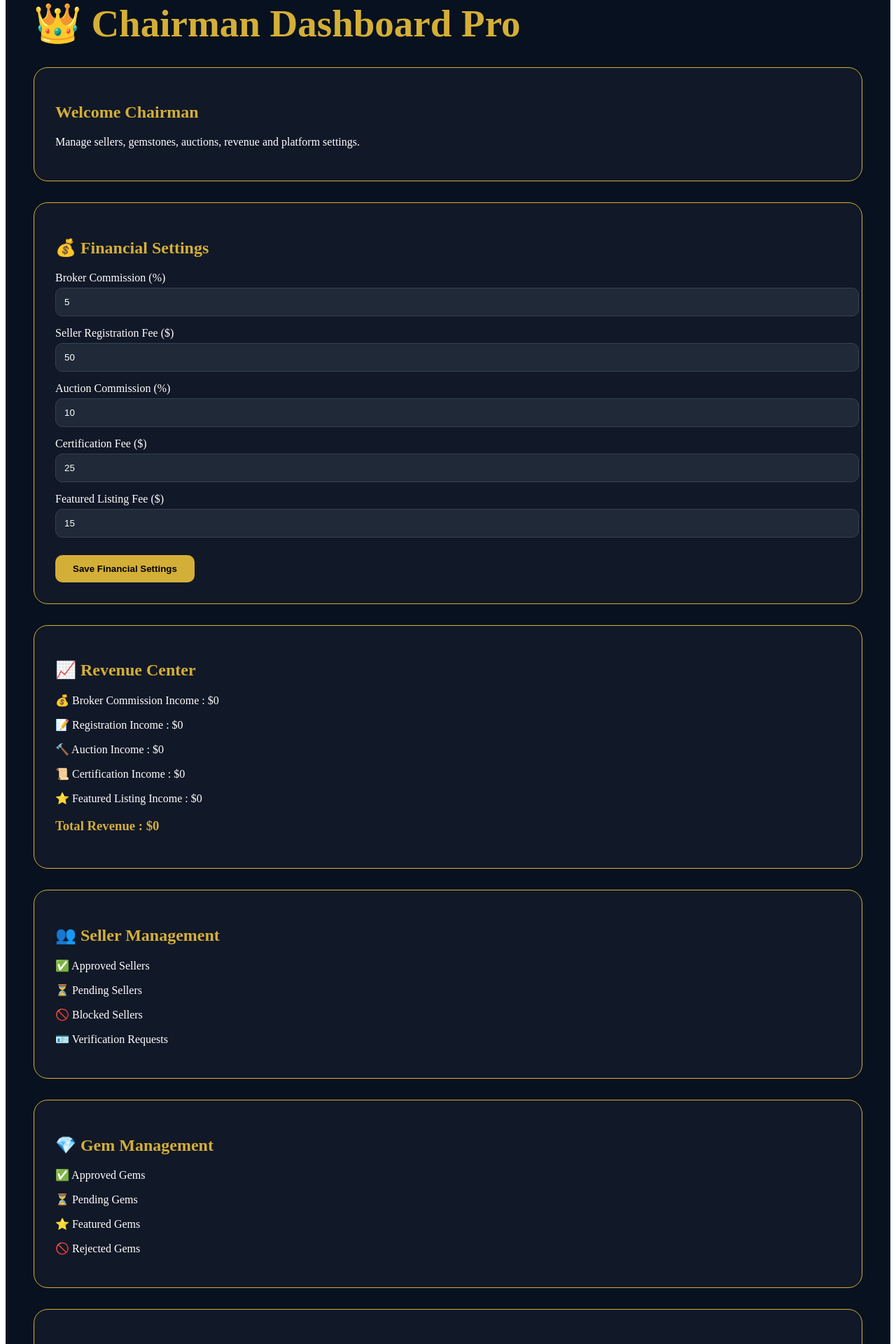
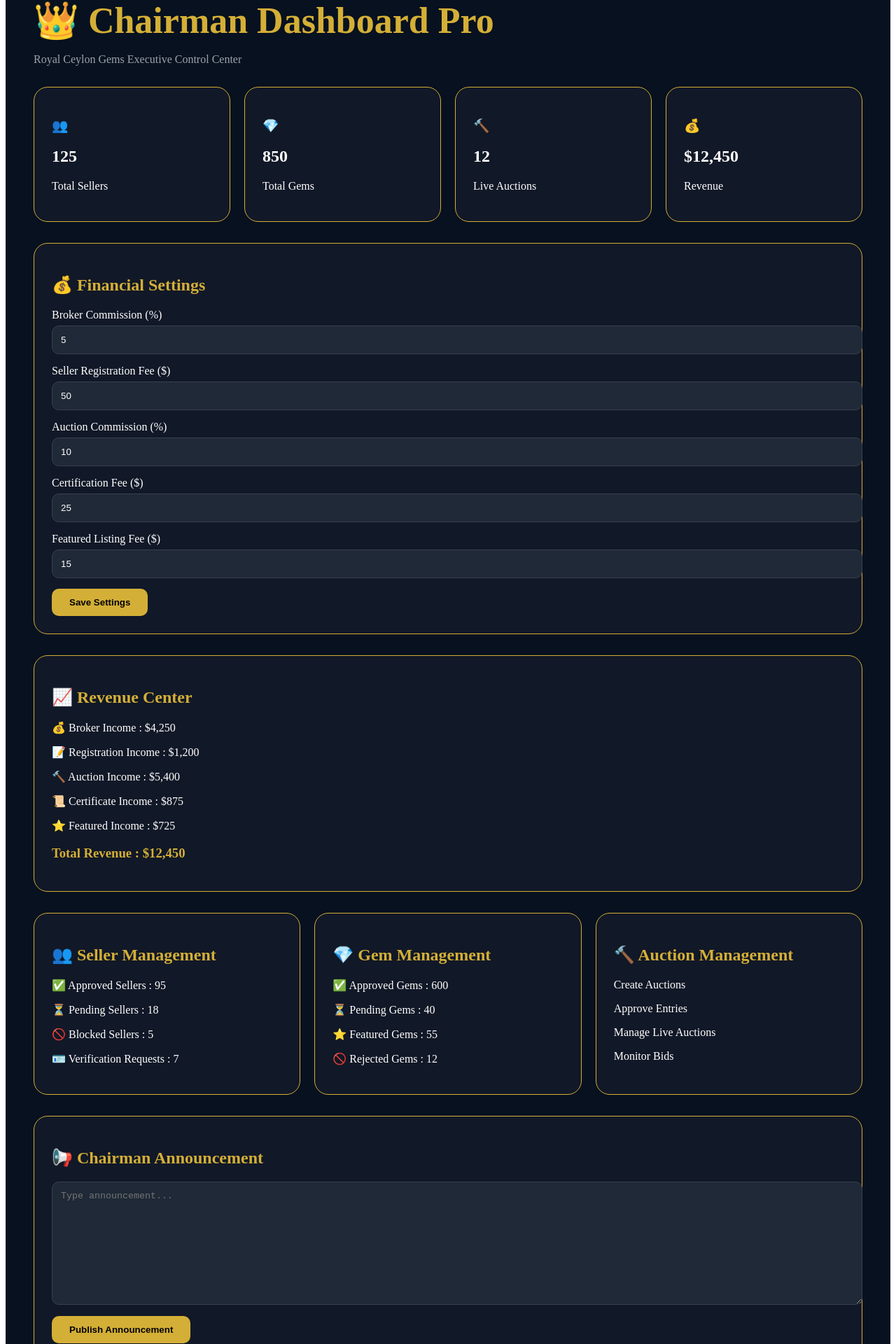
Before and after one commit to ceylongemmarket/Ceylon-gem-market, a Next.js app: page /rcg-admin-secure in a window 1280 px wide. Shown: the part 84-2004 px from the top of the page at 70% size. Built offline with nearby package versions, Linux system fonts and the light colour scheme.

Commit message:
Implement Chairman Dashboard Pro with marketplace management and financial settings

```diff
--- a/app/rcg-admin-secure/page.tsx
+++ b/app/rcg-admin-secure/page.tsx
@@ -1,94 +1,154 @@
+"use client";
+
+import { useState } from "react";
+
+const cardStyle = {
+  background: "#111827",
+  border: "1px solid #D4AF37",
+  borderRadius: "20px",
+  padding: "25px",
+};
+
+const inputStyle = {
+  width: "100%",
+  padding: "12px",
+  marginTop: "6px",
+  marginBottom: "15px",
+  borderRadius: "10px",
+  border: "1px solid #374151",
+  background: "#1F2937",
+  color: "#fff",
+} as const;
+
 export default function ChairmanDashboard() {
+  const [brokerCommission, setBrokerCommission] = useState(5);
+  const [registrationFee, setRegistrationFee] = useState(50);
+  const [auctionCommission, setAuctionCommission] = useState(10);
+  const [certificationFee, setCertificationFee] = useState(25);
+  const [featuredFee, setFeaturedFee] = useState(15);
+
   return (
     <main
       style={{
         background: "#07111f",
         minHeight: "100vh",
-        color: "#ffffff",
+        color: "#fff",
         padding: "40px",
       }}
     >
       <h1
         style={{
           color: "#D4AF37",
-          fontSize: "55px",
-          marginBottom: "30px",
+          fontSize: "52px",
+          marginBottom: "10px",
         }}
       >
         👑 Chairman Dashboard Pro
       </h1>
 
-      {/* Welcome */}
+      <p style={{ color: "#9CA3AF", marginBottom: "30px" }}>
+        Royal Ceylon Gems Executive Control Center
+      </p>
+
+      {/* Stats */}
       <div
         style={{
-          background: "#111827",
-          border: "1px solid #D4AF37",
-          borderRadius: "20px",
-          padding: "30px",
+          display: "grid",
+          gridTemplateColumns: "repeat(auto-fit,minmax(220px,1fr))",
+          gap: "20px",
           marginBottom: "30px",
         }}
       >
-        <h2 style={{ color: "#D4AF37" }}>
-          Welcome Chairman
-        </h2>
-
-        <p>
-          Manage sellers, gemstones, auctions, revenue and platform
-          settings.
-        </p>
+        {[
+          {
+            title: "Total Sellers",
+            value: "125",
+            icon: "👥",
+          },
+          {
+            title: "Total Gems",
+            value: "850",
+            icon: "💎",
+          },
+          {
+            title: "Live Auctions",
+            value: "12",
+            icon: "🔨",
+          },
+          {
+            title: "Revenue",
+            value: "$12,450",
+            icon: "💰",
+          },
+        ].map((card) => (
+          <div key={card.title} style={cardStyle}>
+            <h3 style={{ color: "#D4AF37" }}>{card.icon}</h3>
+            <h2>{card.value}</h2>
+            <p>{card.title}</p>
+          </div>
+        ))}
       </div>
 
       {/* Financial Settings */}
-      <div
-        style={{
-          background: "#111827",
-          border: "1px solid #D4AF37",
-          borderRadius: "20px",
-          padding: "30px",
-          marginBottom: "30px",
-        }}
-      >
+      <div style={{ ...cardStyle, marginBottom: "30px" }}>
         <h2 style={{ color: "#D4AF37" }}>
           💰 Financial Settings
         </h2>
 
-        <div style={{ marginTop: "20px" }}>
         <label>Broker Commission (%)</label>
         <input
           type="number"
-            defaultValue="5"
+          value={brokerCommission}
+          onChange={(e) =>
+            setBrokerCommission(Number(e.target.value))
+          }
           style={inputStyle}
         />
 
         <label>Seller Registration Fee ($)</label>
         <input
           type="number"
-            defaultValue="50"
+          value={registrationFee}
+          onChange={(e) =>
+            setRegistrationFee(Number(e.target.value))
+          }
           style={inputStyle}
         />
 
         <label>Auction Commission (%)</label>
         <input
           type="number"
-            defaultValue="10"
+          value={auctionCommission}
+          onChange={(e) =>
+            setAuctionCommission(Number(e.target.value))
+          }
           style={inputStyle}
         />
 
         <label>Certification Fee ($)</label>
         <input
           type="number"
-            defaultValue="25"
+          value={certificationFee}
+          onChange={(e) =>
+            setCertificationFee(Number(e.target.value))
+          }
           style={inputStyle}
         />
 
         <label>Featured Listing Fee ($)</label>
         <input
           type="number"
-            defaultValue="15"
+          value={featuredFee}
+          onChange={(e) =>
+            setFeaturedFee(Number(e.target.value))
+          }
           style={inputStyle}
         />
 
         <button
+          onClick={() =>
+            alert("Financial Settings Saved")
+          }
           style={{
             background: "#D4AF37",
             color: "#000",
@@ -97,138 +157,125 @@ export default function ChairmanDashboard() {
             borderRadius: "10px",
             fontWeight: "bold",
             cursor: "pointer",
-              marginTop: "10px",
           }}
         >
-            Save Financial Settings
+          Save Settings
         </button>
       </div>
-      </div>
 
-      {/* Revenue Center */}
-      <div
-        style={{
-          background: "#111827",
-          border: "1px solid #D4AF37",
-          borderRadius: "20px",
-          padding: "30px",
-          marginBottom: "30px",
-        }}
-      >
+      {/* Revenue */}
+      <div style={{ ...cardStyle, marginBottom: "30px" }}>
         <h2 style={{ color: "#D4AF37" }}>
           📈 Revenue Center
         </h2>
 
-        <p>💰 Broker Commission Income : $0</p>
-
-        <p>📝 Registration Income : $0</p>
-
-        <p>🔨 Auction Income : $0</p>
-
-        <p>📜 Certification Income : $0</p>
-
-        <p>⭐ Featured Listing Income : $0</p>
+        <p>💰 Broker Income : $4,250</p>
+        <p>📝 Registration Income : $1,200</p>
+        <p>🔨 Auction Income : $5,400</p>
+        <p>📜 Certificate Income : $875</p>
+        <p>⭐ Featured Income : $725</p>
 
         <h3 style={{ color: "#D4AF37" }}>
-          Total Revenue : $0
+          Total Revenue : $12,450
         </h3>
       </div>
 
-      {/* Seller Management */}
+      {/* Management Grid */}
       <div
         style={{
-          background: "#111827",
-          border: "1px solid #D4AF37",
-          borderRadius: "20px",
-          padding: "30px",
+          display: "grid",
+          gridTemplateColumns:
+            "repeat(auto-fit,minmax(320px,1fr))",
+          gap: "20px",
           marginBottom: "30px",
         }}
       >
+        <div style={cardStyle}>
           <h2 style={{ color: "#D4AF37" }}>
             👥 Seller Management
           </h2>
 
-        <p>✅ Approved Sellers</p>
-
-        <p>⏳ Pending Sellers</p>
-
-        <p>🚫 Blocked Sellers</p>
-
-        <p>🪪 Verification Requests</p>
+          <p>✅ Approved Sellers : 95</p>
+          <p>⏳ Pending Sellers : 18</p>
+          <p>🚫 Blocked Sellers : 5</p>
+          <p>🪪 Verification Requests : 7</p>
         </div>
 
-      {/* Gem Management */}
-      <div
-        style={{
-          background: "#111827",
-          border: "1px solid #D4AF37",
-          borderRadius: "20px",
-          padding: "30px",
-          marginBottom: "30px",
-        }}
-      >
+        <div style={cardStyle}>
           <h2 style={{ color: "#D4AF37" }}>
             💎 Gem Management
           </h2>
 
-        <p>✅ Approved Gems</p>
-
-        <p>⏳ Pending Gems</p>
-
-        <p>⭐ Featured Gems</p>
-
-        <p>🚫 Rejected Gems</p>
+          <p>✅ Approved Gems : 600</p>
+          <p>⏳ Pending Gems : 40</p>
+          <p>⭐ Featured Gems : 55</p>
+          <p>🚫 Rejected Gems : 12</p>
         </div>
 
-      {/* Auction Management */}
-      <div
-        style={{
-          background: "#111827",
-          border: "1px solid #D4AF37",
-          borderRadius: "20px",
-          padding: "30px",
-          marginBottom: "30px",
-        }}
-      >
+        <div style={cardStyle}>
           <h2 style={{ color: "#D4AF37" }}>
             🔨 Auction Management
           </h2>
 
           <p>Create Auctions</p>
-
-        <p>Approve Auction Entries</p>
-
-        <p>Manage Active Auctions</p>
-
-        <p>Monitor Auction Revenue</p>
+          <p>Approve Entries</p>
+          <p>Manage Live Auctions</p>
+          <p>Monitor Bids</p>
+        </div>
       </div>
 
-      {/* Chairman Messages */}
+      {/* Announcement */}
       <div
         style={{
-          background: "#111827",
-          border: "1px solid #D4AF37",
-          borderRadius: "20px",
-          padding: "30px",
+          ...cardStyle,
           marginBottom: "30px",
         }}
       >
         <h2 style={{ color: "#D4AF37" }}>
-          📢 Chairman Messages
+          📢 Chairman Announcement
         </h2>
 
         <textarea
-          placeholder="Type announcement here..."
+          placeholder="Type announcement..."
           style={{
             width: "100%",
-            height: "120px",
-            background: "#1F2937",
-            color: "#ffffff",
-            border: "1px solid #374151",
+            height: "150px",
             borderRadius: "10px",
             padding: "12px",
+            background: "#1F2937",
+            color: "#fff",
+            border: "1px solid #374151",
           }}
         />
+
+        <button
+          style={{
+            marginTop: "12px",
+            background: "#D4AF37",
+            color: "#000",
+            border: "none",
+            padding: "12px 25px",
+            borderRadius: "10px",
+            fontWeight: "bold",
+            cursor: "pointer",
+          }}
+        >
+          Publish Announcement
+        </button>
+      </div>
+
+      {/* Meeting Section */}
+      <div style={cardStyle}>
+        <h2 style={{ color: "#D4AF37" }}>
+          🎤 Public Chairman Meetings
+        </h2>
+
+        <p>
+          Sri Lanka Gem Market Investment Summit
+        </p>
+        <p>Date : 15 December 2026</p>
+        <p>Time : 7.00 PM</p>
+        <p>Mode : Online Webinar</p>
 
         <button
           style={{
@@ -236,47 +283,15 @@ export default function ChairmanDashboard() {
             background: "#D4AF37",
             color: "#000",
             border: "none",
-            padding: "12px 20px",
+            padding: "12px 25px",
             borderRadius: "10px",
             fontWeight: "bold",
+            cursor: "pointer",
           }}
         >
-          Publish Message
+          Create New Meeting
         </button>
-      </div>
-
-      {/* Public Meetings */}
-      <div
-        style={{
-          background: "#111827",
-          border: "1px solid #D4AF37",
-          borderRadius: "20px",
-          padding: "30px",
-        }}
-      >
-        <h2 style={{ color: "#D4AF37" }}>
-          🎤 Public Chairman Meetings
-        </h2>
-
-        <p>Sri Lanka Gem Market Outlook 2027</p>
-
-        <p>Date : 15 December 2026</p>
-
-        <p>Time : 7.00 PM</p>
-
-        <p>Mode : Online Meeting</p>
       </div>
     </main>
   );
 }
-
-const inputStyle = {
-  width: "100%",
-  padding: "12px",
-  marginTop: "5px",
-  marginBottom: "15px",
-  borderRadius: "10px",
-  border: "1px solid #374151",
-  background: "#1F2937",
-  color: "#ffffff",
-} as const;
```
Lines whose indentation alone changed are shown as unchanged.
